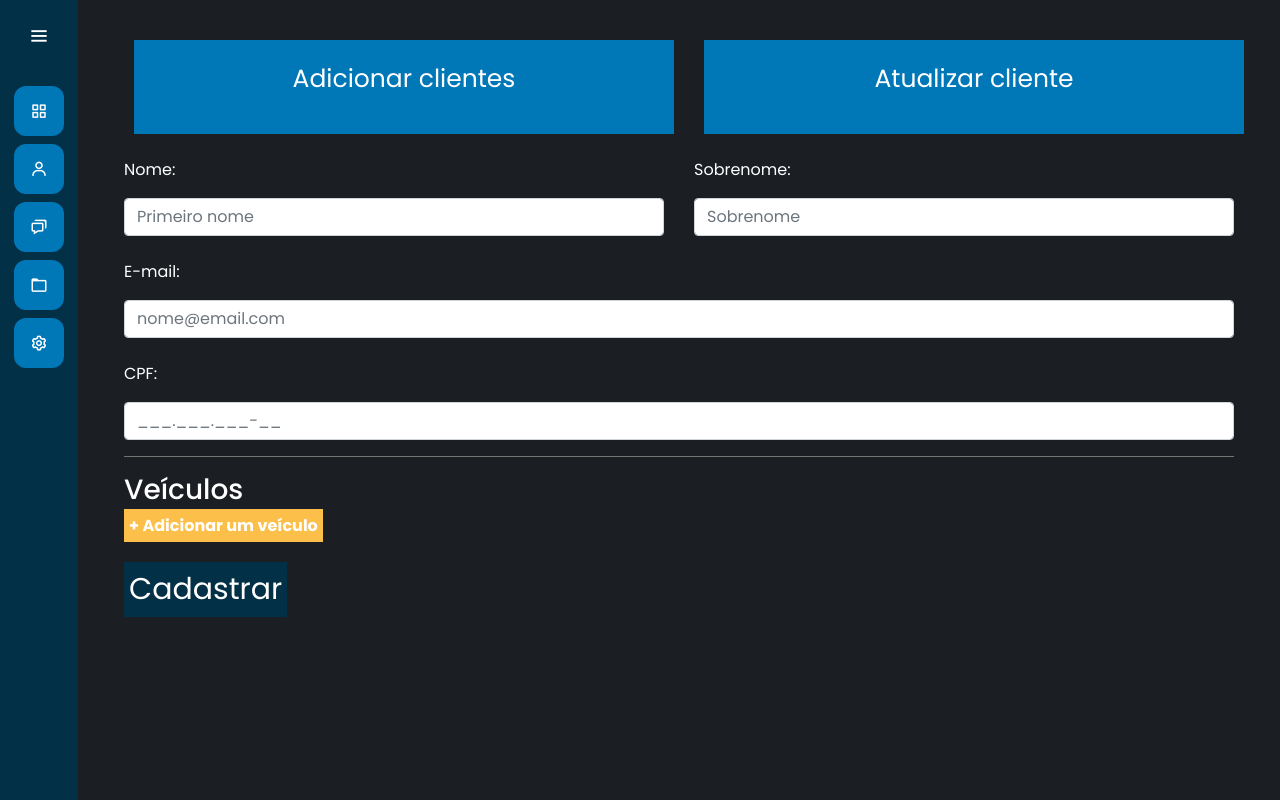
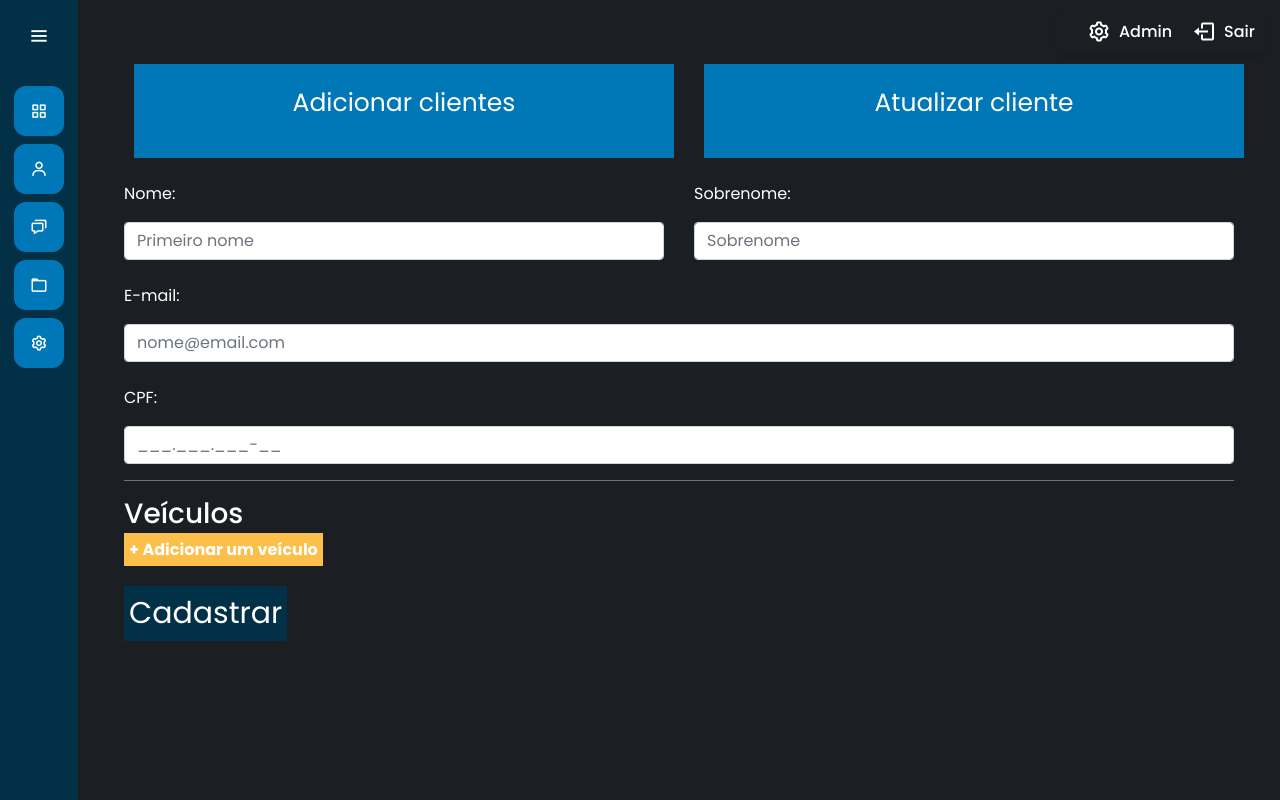
Before and after one commit to strvictor/AutoSync, a Django app: page /clientes/ in a window 1280 px wide. Run offline with Django 5.2, Linux system fonts and the light colour scheme; the visitor is signed in with stand-in values (Sample User, id 1); data that the repository does not hold is empty; parts of the project's set-up code (start-up, migrations or seed data) failed here and were passed over.

Commit message:
feat: :sparkles: Adicionada funcionalidade de logout e melhorias na interface do usuário com ajustes de layout e conteúdo informativo

```diff
--- a/autenticacao/urls.py
+++ b/autenticacao/urls.py
@@ -1,6 +1,10 @@
 from django.urls import path
 from autenticacao import views
+from django.contrib.auth.views import LogoutView
+
 
 urlpatterns = [
     path('', views.login_usuario, name='login_usuario'),
+    path('logout/', LogoutView.as_view(next_page='/'), name='logout'),
+
 ]
--- a/clientes/templates/clientes.html
+++ b/clientes/templates/clientes.html
@@ -10,6 +10,7 @@ Clientes | AutoSync
 {% endblock %}
 
 {% block 'dashboard' %}
+<br>
 <div class="container">
     <div class="row mb-4">
         <div class="col-md-6">
--- a/servicos/templates/editar_servico.html
+++ b/servicos/templates/editar_servico.html
@@ -10,6 +10,7 @@ Atualizar Serviço | AutoSync
 {% endblock %}
 
 {% block 'dashboard' %}
+<br>
 <div class="container">
     <div class="row mb-4">
         <div class="col-md-6">
--- a/servicos/templates/lista_servico.html
+++ b/servicos/templates/lista_servico.html
@@ -12,6 +12,7 @@ Listagem de Serviços | AutoSync
 {% endblock %}
 
 {% block 'dashboard' %}
+<br>
 <div class="container-fluid distanciamento">
 
 
--- a/servicos/templates/novo_servico.html
+++ b/servicos/templates/novo_servico.html
@@ -11,6 +11,7 @@ Novo Serviço | AutoSync
 {% endblock %}
 
 {% block 'dashboard' %}
+<br>
 <div class="container">
     <div class="row mb-4">
         <div class="col-md-6">
--- a/servicos/templates/servico.html
+++ b/servicos/templates/servico.html
@@ -225,7 +225,6 @@ Serviço | {{ servico.titulo }}
 {% endblock %}
 
 {% block 'dashboard' %}
-    <br>
     <div class="container" id="conteudo">
         {% if messages %}
             <div class="messages">
--- a/templates/base.html
+++ b/templates/base.html
@@ -63,9 +63,22 @@
         </li>
         </ul>
       </div>
+      <section class="home-section">
+        <div class="logout">
+          <a href="/admin" class="perfil" target="_blank">
+            <i class='bx bx-cog'></i>
+            <span>Admin</span>
+          </a>
+          <form method="post" action="{% url 'logout' %}">
+            {% csrf_token %}
+            <button class="sair">
+              <i class='bx bx-log-out'></i>
+              <span>Sair</span>
+            </button>
+          </form>
+          </div>
+          {% block 'dashboard'%}
 
-      <section class="home-section">
-          {% block 'dashboard'%}
           {% endblock %}
 
       </section>
--- a/templates/static/clientes/js/clientes.js
+++ b/templates/static/clientes/js/clientes.js
@@ -6,7 +6,7 @@ function add_carro() {
         <br id="br-${id}">
         <div class="row" id="${id}">
             <div class="col-md">
-                <input type="text" placeholder="Carro" class="form-control" name="carro" required>
+                <input type="text" placeholder="Veículo" class="form-control" name="carro" required>
             </div>
             <div class="col-md">
                 <input type="text" placeholder="Placa" class="form-control" name="placa" required>
--- a/templates/static/general/css/base.css
+++ b/templates/static/general/css/base.css
@@ -255,8 +255,6 @@
     display: none;
   }
 }
-
-
 .messages {
   margin: 10px 0;
   opacity: 1;
@@ -287,3 +285,45 @@
   color: #856404;
   border: 1px solid #ffeeba;
 }
+.logout {
+  position: absolute;
+  top: 10px;
+  right: 15px;
+  display: flex;
+  align-items: center;
+  padding: 10px;
+  border-radius: 5px;
+  box-shadow: 0 2px 4px rgba(0, 0, 0, 0.1);
+}
+.sair{
+  border: none;
+  background-color: transparent;
+}
+.perfil, .sair{
+  display: flex;
+  align-items: center;
+  margin-left: 20px;
+  text-decoration: none;
+  color: #ffffff;
+  font-weight: 500;
+  transition: color 0.3s ease;
+}
+
+.perfil i, .sair i {
+  font-size: 1.5rem;
+  margin-right: 8px;
+  text-decoration: none;
+}
+.perfil span, .sair span {
+  font-size: 1rem;
+}
+
+.perfil:hover {
+  color: #007bff;
+  text-decoration: none;
+}
+
+.sair:hover {
+  color: #f75353;
+  text-decoration: none;
+}
```
Also changed, not shown: home/templates/home.html (+26 -5 lines), templates/static/home/css/home.css (+48 -26 lines).
